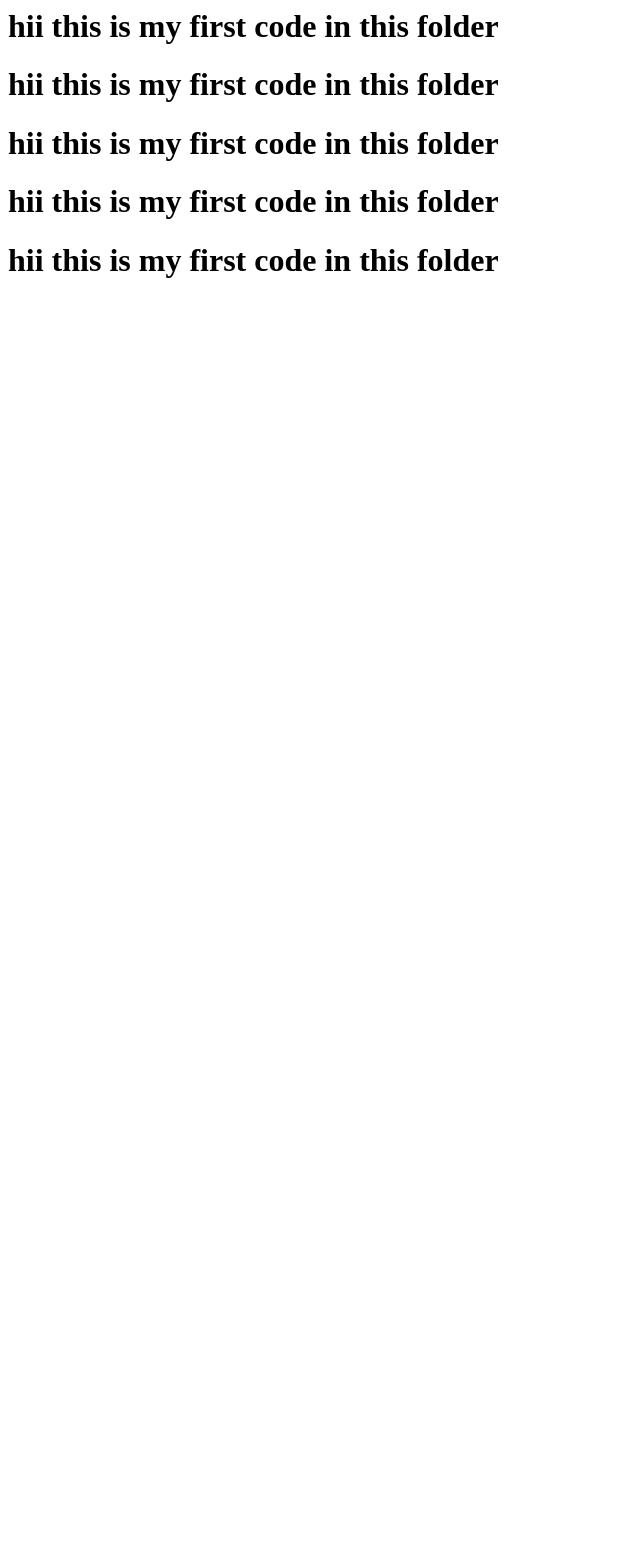
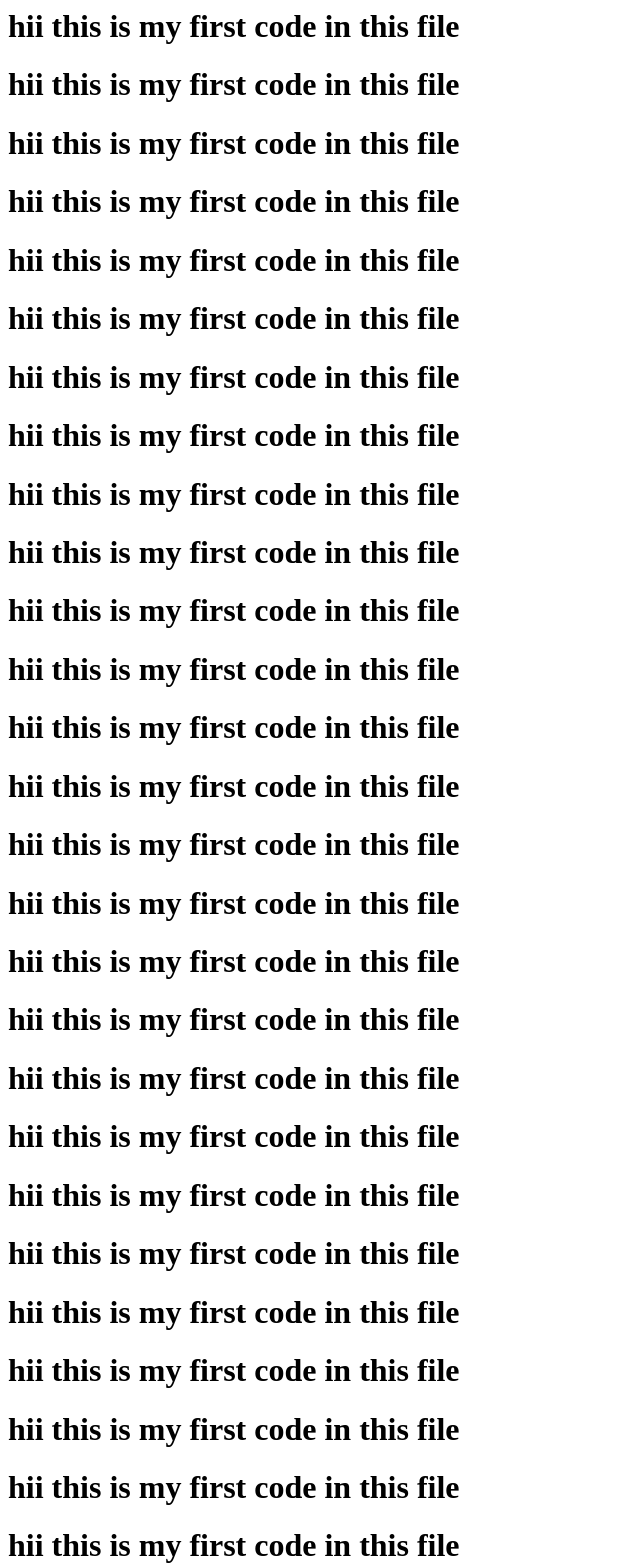
Before and after one commit to 8595355951/local-demo, a plain HTML site: page index.html in a window 1280 px wide. Shown: the top 1567 px of the page, without its empty margins (0-640 px from the left). Before the commit the page ends 800 px from the top, so only its background shows below. Drawn offline with Linux system fonts and the light colour scheme.

Commit message:
dublicate file

```diff
--- a/index.html
+++ b/index.html
@@ -1,5 +1,35 @@
-<h1>hii this is my first code in this folder</h1>
-<h1>hii this is my first code in this folder</h1>
-<h1>hii this is my first code in this folder</h1>
-<h1>hii this is my first code in this folder</h1>
-<h1>hii this is my first code in this folder</h1>
+<h1>hii this is my first code in this file</h1>
+<h1>hii this is my first code in this file</h1>
+<h1>hii this is my first code in this file</h1>
+<h1>hii this is my first code in this file</h1>
+<h1>hii this is my first code in this file</h1>
+<h1>hii this is my first code in this file</h1>
+<h1>hii this is my first code in this file</h1>
+<h1>hii this is my first code in this file</h1>
+<h1>hii this is my first code in this file</h1>
+<h1>hii this is my first code in this file</h1>
+<h1>hii this is my first code in this file</h1>
+<h1>hii this is my first code in this file</h1>
+<h1>hii this is my first code in this file</h1>
+<h1>hii this is my first code in this file</h1>
+<h1>hii this is my first code in this file</h1>
+<h1>hii this is my first code in this file</h1>
+<h1>hii this is my first code in this file</h1>
+<h1>hii this is my first code in this file</h1>
+<h1>hii this is my first code in this file</h1>
+<h1>hii this is my first code in this file</h1>
+<h1>hii this is my first code in this file</h1>
+<h1>hii this is my first code in this file</h1>
+<h1>hii this is my first code in this file</h1>
+<h1>hii this is my first code in this file</h1>
+<h1>hii this is my first code in this file</h1>
+<h1>hii this is my first code in this file</h1>
+<h1>hii this is my first code in this file</h1>
+<h1>hii this is my first code in this file</h1>
+<h1>hii this is my first code in this file</h1>
+<h1>hii this is my first code in this file</h1>
+<h1>hii this is my first code in this file</h1>
+<h1>hii this is my first code in this file</h1>
+<h1>hii this is my first code in this file</h1>
+<h1>hii this is my first code in this file</h1>
+<h1>hii this is my first code in this file</h1>
```
